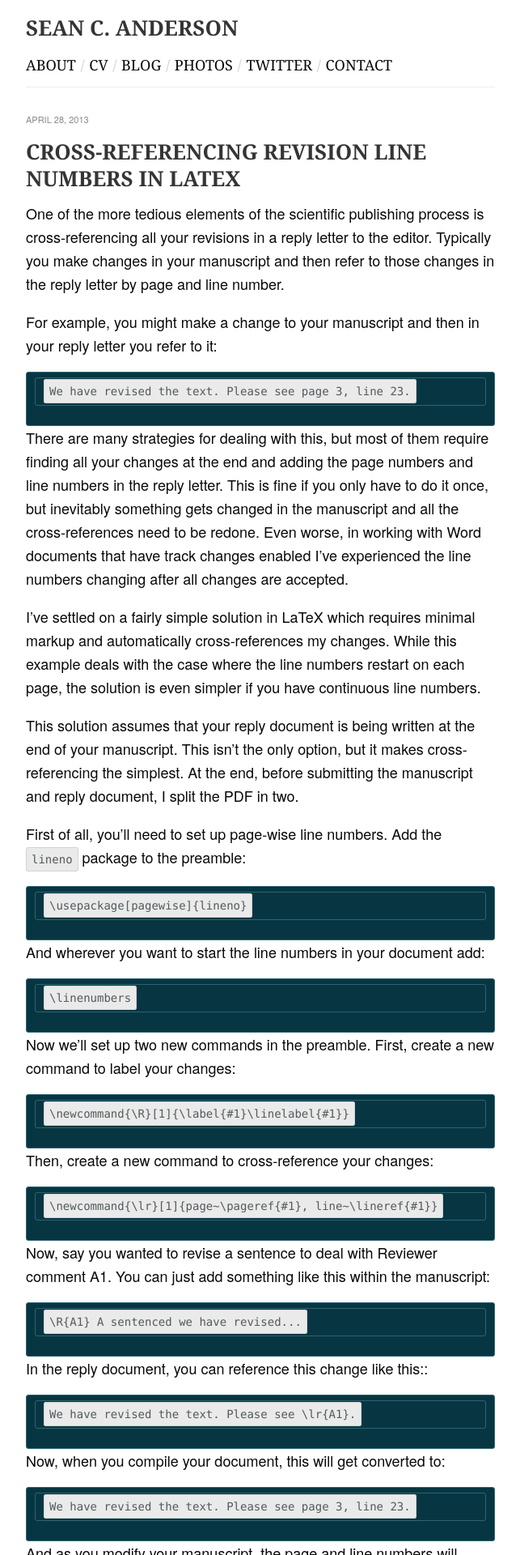
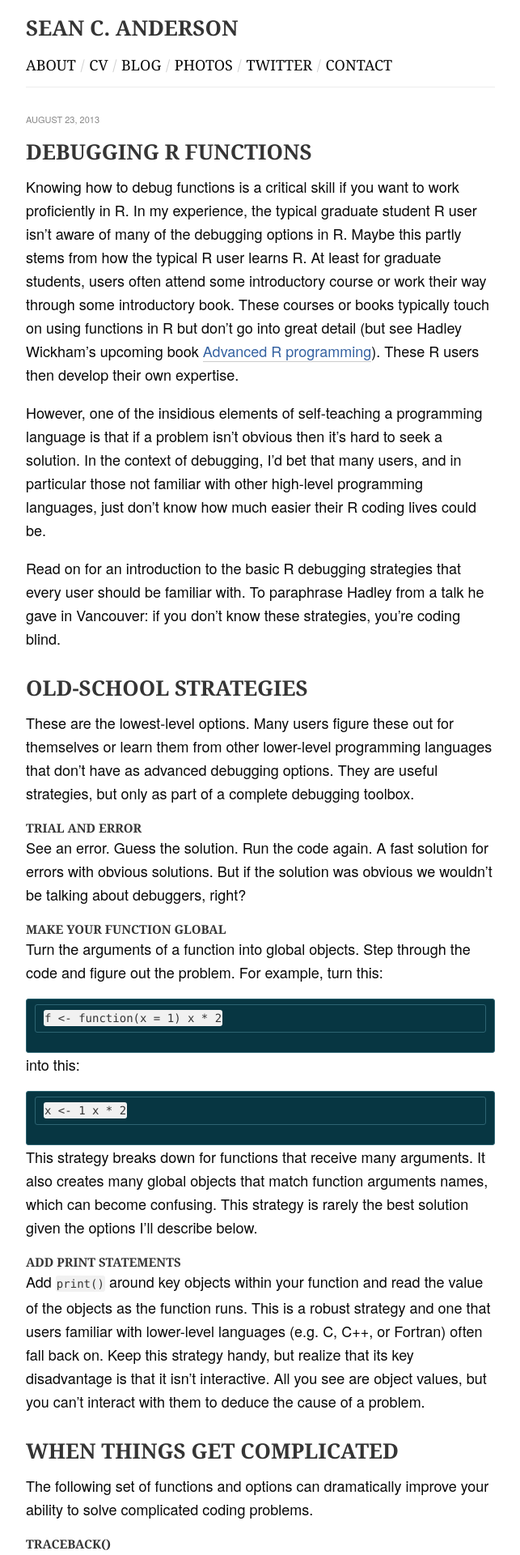
Before and after one commit to seananderson/seananderson.ca, a Jekyll site: the page built from blog.html, in a window 1280 px wide. Shown: the top 1920 px of the page at 81% size, without its empty margins (318-961 px from the left). Built offline with Jekyll 4.4.1, drawn with Linux system fonts in a browser that asks for light colours; Markdown is read by kramdown in place of the engine named in the settings; comment, search, counter and statistics services are not loaded; some of the changed text lies outside the part shown.

Commit message:
Add debugging post, update CSS and CV

```diff
--- a/_includes/header.html
+++ b/_includes/header.html
@@ -22,12 +22,12 @@
 
   <!-- CSS
   ================================================== -->
-  <link rel="stylesheet" href="/css2.1.1/base.css">
-  <link rel="stylesheet" href="/css2.1.1/skeleton.css">
-  <link rel="stylesheet" href="/css2.1.1/layout.css">
+  <link rel="stylesheet" href="/css2.1.2/base.css">
+  <link rel="stylesheet" href="/css2.1.2/skeleton.css">
+  <link rel="stylesheet" href="/css2.1.2/layout.css">
   <!--<link rel="stylesheet" href="/css/syntax.css">-->
   <!--<link rel="stylesheet" href="/css/solarized.css">-->
-  <link rel="stylesheet" href="/css2.1.1/colors-dark.css">
+  <link rel="stylesheet" href="/css2.1.2/colors-dark.css">
   <!--<link rel="stylesheet" href="/css/colors-light.css">-->
 
   <!--[if lt IE 9]>
--- /dev/null
+++ b/_posts/2013-08-23-debugging-r.md
@@ -0,0 +1,199 @@
+---
+layout: post
+title: Debugging R Functions
+published: true
+---
+
+Knowing how to debug functions is a critical skill if you want to work
+proficiently in R. In my experience, the typical graduate student R user isn't
+aware of many of the debugging options in R. Maybe this partly stems from how
+the typical R user learns R. At least for graduate students, users often
+attend some introductory course or work their way through some introductory
+book. These courses or books typically touch on using functions in R but don't
+go into great detail (but see Hadley Wickham's upcoming book [Advanced R
+programming][]). These R users then develop their own expertise.
+
+However, one of the insidious elements of self-teaching a programming
+language is that if a problem isn't obvious then it's hard to seek a
+solution. In the context of debugging, I'd bet that many users, and in
+particular those not familiar with other high-level programming languages,
+just don't know how much easier their R coding lives could be.
+
+Read on for an introduction to the basic R debugging strategies that every
+user should be familiar with. To paraphrase Hadley from a talk he gave in
+Vancouver: if you don't know these strategies, you're coding blind.
+
+# Old-school strategies
+
+These are the lowest-level options. Many users figure these out for
+themselves or learn them from other lower-level programming languages that
+don't have as advanced debugging options. They are useful strategies, but
+only as part of a complete debugging toolbox.
+
+## Trial and error
+
+See an error. Guess the solution. Run the code again. A fast solution for
+errors with obvious solutions. But if the solution was obvious we wouldn't be
+talking about debuggers, right?
+
+## Make your function global
+
+Turn the arguments of a function into global objects. Step through the code
+and figure out the problem. For example, turn this:
+
+    f <- function(x = 1) x * 2
+
+into this:
+
+    x <- 1
+    x * 2
+
+This strategy breaks down for functions that receive many arguments. It also
+creates many global objects that match function arguments names, which can
+become confusing. This strategy is rarely the best solution given the options
+I'll describe below.
+
+
+## Add print statements
+
+Add `print()` around key objects within your function and read the value of
+the objects as the function runs. This is a robust strategy and one that users
+familiar with lower-level languages (e.g. C, C++, or Fortran) often fall back
+on. Keep this strategy handy, but realize that its key disadvantage is that it
+isn't interactive. All you see are object values, but you can't interact with
+them to deduce the cause of a problem.
+
+# When things get complicated
+
+The following set of functions and options can dramatically improve your
+ability to solve complicated coding problems.
+
+## traceback()
+
+When you encounter an error, your first course of action should be to run the
+function `traceback()`. `traceback()` will list the chain of functions that
+led to the error. This might be enough to figure out the solution and if not
+you'll at least get a good idea of which function to debug.
+
+## browser()
+
+Similar to Portlandia's "[Put a bird on it][]", my go-to solution when I'm
+debugging a function is to "Put a `browser()` on it".
+
+To use `browser()` you add the line `browser()` somewhere in your function. For example:
+
+    times_two <- function(x) {
+      browser()
+      x * 2
+    }
+
+When you call the function you'll pop out in the function wherever you put
+the `browser()` statement and have access to the local workspace:
+
+    > times_two(5)
+    Called from: times_two()
+    Browse[1]>
+
+We can now access the local value of `x`:
+
+    Browse[1]> x
+    [1] 5
+
+You can either work through the function line by line by typing `n` and hit
+enter in the R console, or you can send lines of code to the console line by
+line. When you hit enter the function will continue running until it finishes
+or reaches another `browser()` statement. Importantly, to get out, type the
+letter `Q` and hit enter. Note that you can nest `browser()` statements if you
+need to, just keep track of what function you're inside.
+
+## Turn errors to debuggers
+
+If you set the following option before calling your function:
+
+    options(error = recover)
+
+then the R console will pop out in debugging mode when it encounters an
+error. This is equivalent to placing a `browser()` statement at precisely the
+location where the error occurs.
+
+If the problem is associated with a warning instead of an error, then you can
+also set the following option so that the debugger will start on warnings:
+
+    options(warn = 2)
+
+## Debugging installed packages
+
+What if the error stems from a function in an installed R package? There are
+various ways to approach this problem.
+
+A first approach might be to set `options(error = recover)` and then work
+through the code line by line with `n`.
+
+For complicated issues, it might help to have a copy of the function code in
+front of you. For most R functions you can start by printing the name of the
+function in the R console (without parentheses or arguments) and hitting
+enter. If the code is written in R then this will print out function code.
+You can then copy and paste this into a text editor. In many cases you can
+edit this code directly as if it were your own code, load it into the global
+workspace (`source()` it in R), and debug it.
+
+This won't work in all cases because of namespace issues. If all else fails,
+trying Googling for the package and downloading the source code. You are then
+free to read, modify (e.g. `browser()` or `print()` statements), and install
+it as needed. You might want to consider the `devtools` package and the
+`load_all()` or `install()` functions to make this process more rapid.
+
+# Error handling and recovery
+
+What about the case where you don't want your code to fail on an error? Maybe
+you're running a series of models but not all models converge. Or maybe some
+iterations of a loop contain a missing value that creates an error during data
+manipulation. These are cases where `try()` and `tryCatch()` can be useful.
+`try()` is a simplified wrapper function for `tryCatch()` that prints the
+error and continues. `tryCatch()` will let you handle the error cases yourself
+and optionally let the function continue.
+
+Let's start with a simple function that throws an error if the input value is
+1 and prints the input value otherwise:
+
+    f <- function(x) {
+      if(x == 1) {
+        stop("x cannot equal 1")
+      } else {
+        print(x)
+      }
+    }
+
+If we feed this function values of 1 and 2 then the function will stop with an error:
+
+    > y <- sapply(1:3, function(i) f(i))
+    Error in f(i) : x cannot equal 1
+
+We can use `try()` to capture the error message but continue running the function:
+
+    > y <- sapply(1:3, function(i) try(f(i)))
+    > y
+    [1] "Error in f(i) : x cannot equal 1\n" "2" "3"
+
+Alternatively, we could use `tryCatch()` to do something when we get an error. Here, we'll return an NA value:
+
+    y <- sapply(1:3, function(i) tryCatch(f(i), error = function(e) NA))
+    > y
+    [1] NA  2  3
+
+You could run any simple function you'd like on an error to figure out what's
+wrong. You could also dump the value of an object with `save()` or maybe even
+dump the whole workspace into a file with `save.image()`.
+
+# Summary
+
+Hopefully you find these debugging options useful. With practice debugging
+small R functions should become easier than debugging a large chunk of global
+code. Many of the strategies serve a similar purpose. As a result, you may
+choose to become familiar with one or two of them. Just keep the other
+strategies in your debugging toolbox for you're stuck. Often approaching the
+same problem from multiple angles is just what you need to understand the
+problem and find a solution.
+
+[Put a bird on it]: http://www.youtube.com/watch?v=iHmLljk2t8M
+[Advanced R programming]: http://adv-r.had.co.nz
--- a/css2.1.1/layout.css
+++ b/css2.1.2/layout.css
@@ -1,6 +1,4 @@
-/* @override
-	http://localhost:4000/css2.1.1/layout.css
-*/
+/* @override http://localhost:4000/css2.1.1/layout.css */
 
 /*
 * Skeleton V1.2
@@ -232,27 +230,28 @@ pre {
 
 code,
 pre {
-  padding: 0 0 2px;
   font-family: Menlo, Monaco, Consolas, "Courier New", monospace;
   font-size: 14px;
-  color: #52595d;
+  color: #353535;
   -webkit-border-radius: 3px;
   -moz-border-radius: 3px;
   border-radius: 3px;
   -webkit-border-radius: 3px;
   -moz-border-radius: 3px;
   border-radius: 3px;
+  background-color: #f1f1f1;
+  padding: 2px 1px;
 }
 code {
-  color: #52595d;
-  background-color: #eaeaea;
-  border: 1px solid #d3d3d3;
-  white-space: nowrap;
-	padding: 6px;
+  color: #353535;
+  /*background-color: #eaeaea;*/
+  border: 0px solid #d3d3d3;
+  white-space: wrap;
+	/*padding: 6px;*/
 }
 pre {
+  background-color: #f1f1f1;
   display: block;
-  margin: 0 0 18px;
   font-size: 13px;
   line-height: 20px;
   word-break: break-all;
@@ -265,4 +264,6 @@ pre {
   -webkit-border-radius: 4px;
   -moz-border-radius: 4px;
   border-radius: 4px;
+  margin: 0 0 18px;
+  padding: 10px 10px 10px 20px;
 }
--- a/cv.md
+++ b/cv.md
@@ -110,13 +110,13 @@ a [PDF][cv-pdf] or in [Markdown][cv-md].
 2013
 :    O'Regan, S.M., W.J. Palen, **S.C. Anderson**. Climate warming mediates
      negative impacts of rapid pond drying for three amphibian species.
-     In review at Ecology.
+     In revision for Ecology.
 
 2013
 :    Artelle K.A., **S.C. Anderson**, A.B. Cooper, Paul C. Paquet, J.D.
      Reynolds, C.T. Darimont. Confronting uncertainty in wildlife management:
      performance of grizzly bear management in British Columbia, Canada.
-     In review at PLOS ONE.
+     In revision for PLOS ONE.
 
 # Awards and scholarships #
 2014
```
Also changed, not shown: index.md (+2 -1 lines), css2.1.2/base.css (renamed from css2.1.1/base.css), css2.1.2/colors-dark.css (renamed from css2.1.1/colors-dark.css), css2.1.2/colors-light.css (renamed from css2.1.1/colors-light.css), css2.1.2/lightbox.css (renamed from css2.1.1/lightbox.css), css2.1.2/skeleton.css (renamed from css2.1.1/skeleton.css), css2.1.2/solarized.css (renamed from css2.1.1/solarized.css), css2.1.2/syntax.css (renamed from css2.1.1/syntax.css).
